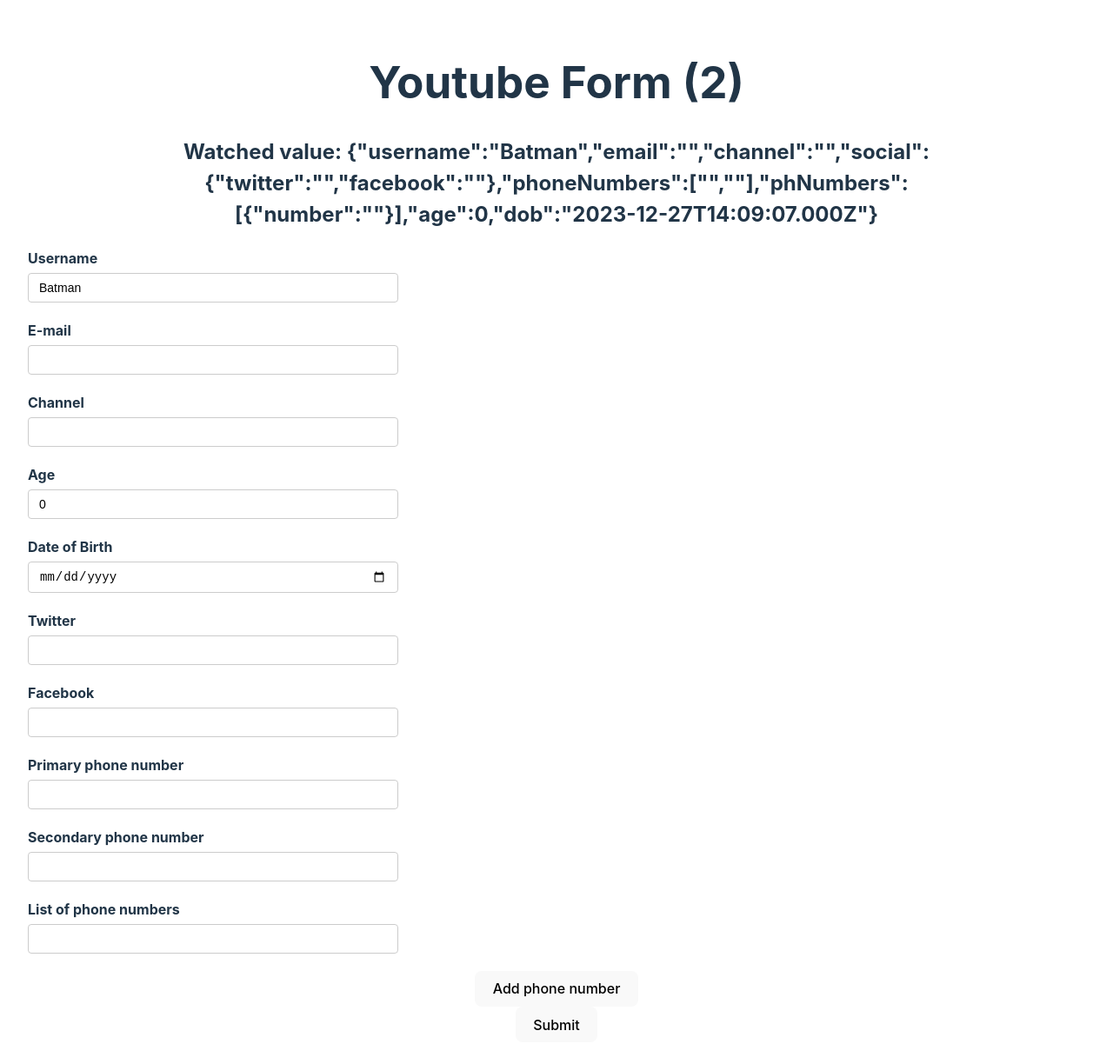
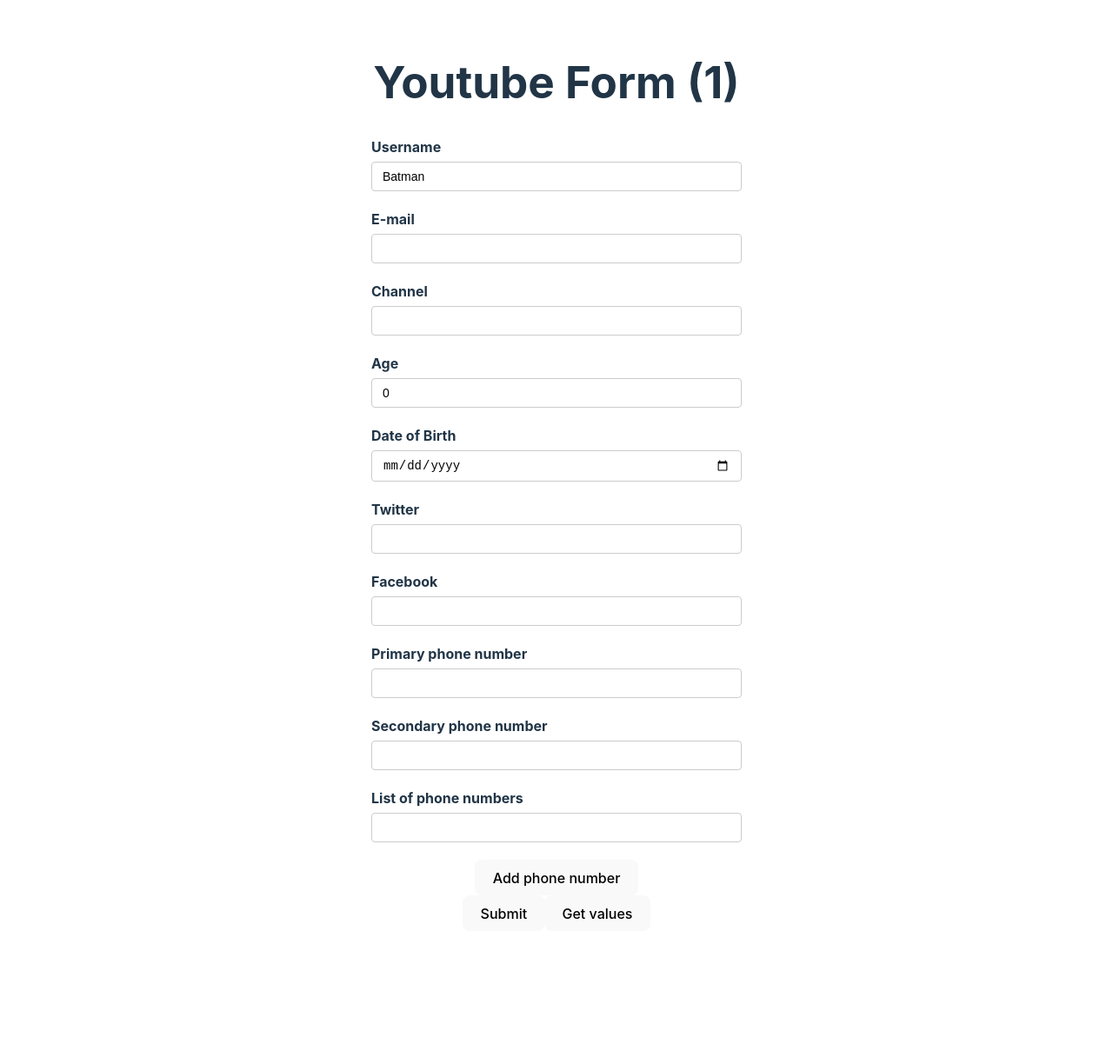
Before and after one commit to limmxc1/rhf-demo-by-Codevolution, a React (Vite) app: page / in a window 1280 px wide. Shown: the top 1224 px of the page at 87% size. After the commit the page ends 1103 px from the top, so only its background shows below. Built offline with nearby package versions, Linux system fonts and the light colour scheme.

Commit message:
Get Field Values

```diff
--- a/src/components/YoutubeForm.jsx
+++ b/src/components/YoutubeForm.jsx
@@ -20,37 +20,31 @@
 			dob: new Date(),
 		},
 	});
-	const { register, control, handleSubmit, formState, watch } = form;
-	// const watchUsername = watch('username'); // watching a single field
-	// const watchUsername = watch(['username', 'email']) // watching multiple fields
-	const watchForm = watch(); // watch all fields in form
-	useEffect(() => { // writing watch() as a callback function
-		//i.e. if you want to perform side effect after watching a value
-		const subscription = watch((value) => {
-			// receives updated form values as argument
-			console.log(value);
-		});
-		return () => subscription.unsubscribe;
-		// watch() is a subscription to changes in form value, so need to unsubscribe
-	}, [watch]);
-	// benefit: component does not re-render.
-	// allows you to check any field and carry out a side effect whenever the field changes
-	const { errors } = formState;
-	const onSubmit = (data) => {
-		console.log('Form submitted', data);
-	};
-
+	const { register, control, handleSubmit, formState, watch, getValues } = form;
 	const { fields, append, remove } = useFieldArray({
 		name: 'phNumbers',
 		control,
 	});
 
+	const { errors } = formState;
+	// watch() => used when you need to track every change right after it happens (i.e. after every keystroke from user)
+	// getValues() => used when you only need to track the final change (i.e. when user finishes input and press 'Submit' button)
+	// Benefit of getValues() over watch(): does not cause frequent re-renders
+
+	const onSubmit = (data) => {
+		console.log('Form submitted', data);
+	};
+
+	const handleGetValues = () => {
+		// console.log("Get values", getValues()); // getting the entire form's values as an object
+		// console.log("Get values", getValues('social.twitter')) // getting a single value
+		console.log("Get values", getValues(['username', 'channel'])) // getting multiple values and storing them in an array
+	};
+
 	renderCount++;
 	return (
 		<div>
-			<h1>Youtube Form ({renderCount/2})</h1>
-			<h2>Watched value: {JSON.stringify(watchForm)}</h2>
-			{/* need to stringify first before passing an object into JSX*/}
+			<h1>Youtube Form ({renderCount / 2})</h1>
 			<form
 				onSubmit={handleSubmit(onSubmit)}
 				noValidate
@@ -239,6 +233,12 @@
 					</div>
 				</div>
 				<button>Submit</button>
+				<button
+					type="button"
+					onClick={handleGetValues}
+				>
+					Get values
+				</button>
 			</form>
 			<DevTool control={control} />
 		</div>
```
